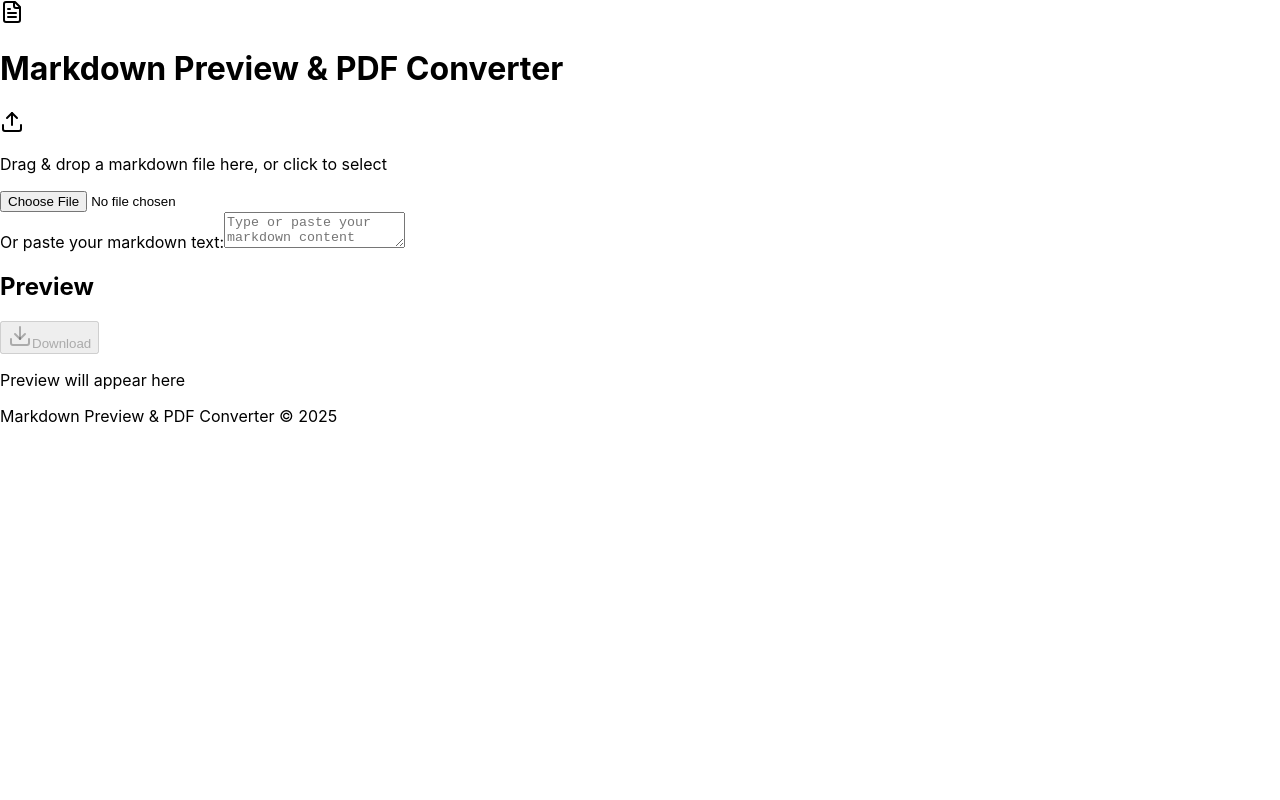
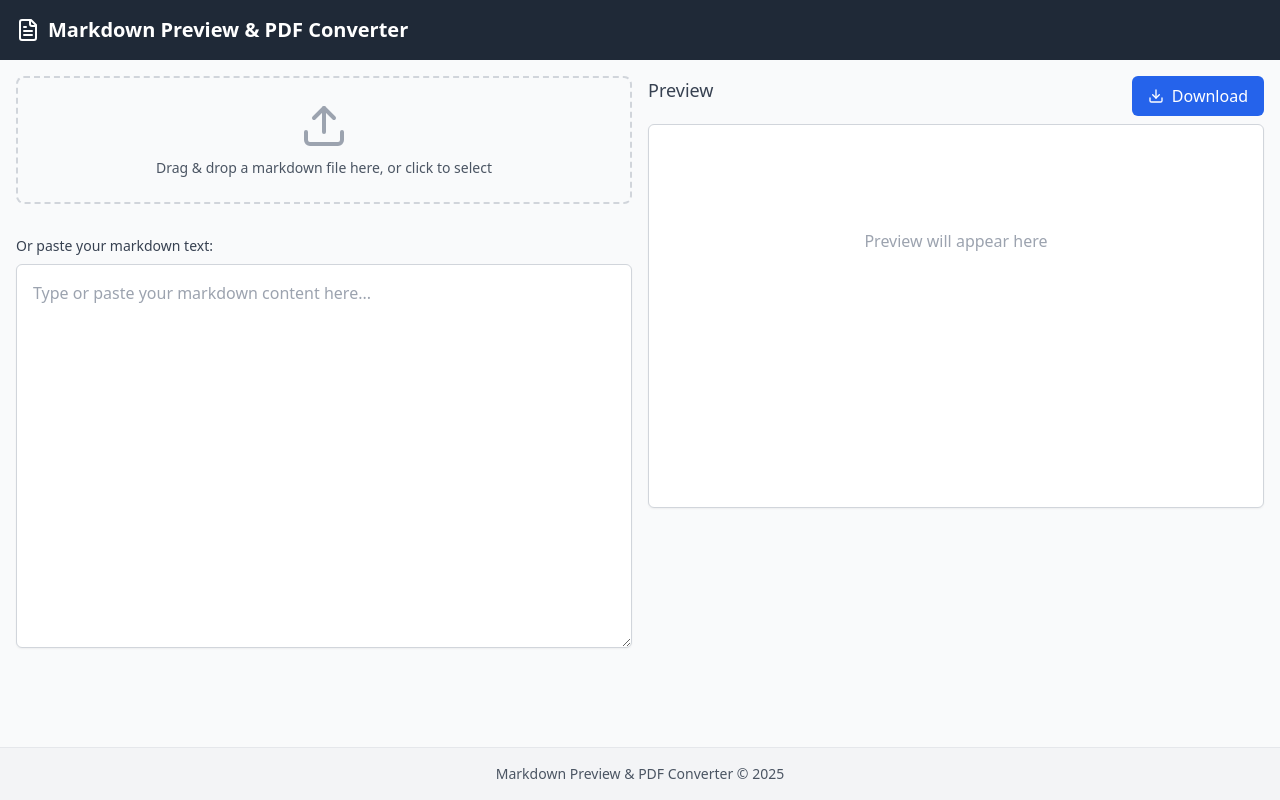
Before and after one commit to mshehrozsajjad/Markdown-Print, a React (Create React App) app: page / in a window 1280 px wide. Built offline with nearby package versions, Linux system fonts and the light colour scheme.

Commit message:
add tailwind

```diff
--- a/package.json
+++ b/package.json
@@ -41,5 +41,10 @@
       "last 1 firefox version",
       "last 1 safari version"
     ]
+  },
+  "devDependencies": {
+    "autoprefixer": "^10.4.21",
+    "postcss": "^8.5.3",
+    "tailwindcss": "^3.4.17"
   }
 }
--- /dev/null
+++ b/postcss.config.js
@@ -0,0 +1,6 @@
+module.exports = {
+  plugins: {
+    tailwindcss: {},
+    autoprefixer: {},
+  },
+}
--- a/src/index.css
+++ b/src/index.css
@@ -1,13 +1,4 @@
-body {
-  margin: 0;
-  font-family: -apple-system, BlinkMacSystemFont, 'Segoe UI', 'Roboto', 'Oxygen',
-    'Ubuntu', 'Cantarell', 'Fira Sans', 'Droid Sans', 'Helvetica Neue',
-    sans-serif;
-  -webkit-font-smoothing: antialiased;
-  -moz-osx-font-smoothing: grayscale;
-}
-
-code {
-  font-family: source-code-pro, Menlo, Monaco, Consolas, 'Courier New',
-    monospace;
-}
+/* src/index.css */
+@tailwind base;
+@tailwind components;
+@tailwind utilities;
--- /dev/null
+++ b/tailwind.config.js
@@ -0,0 +1,10 @@
+/** @type {import('tailwindcss').Config} */
+module.exports = {
+  content: [
+    "./src/**/*.{js,jsx,ts,tsx}",
+  ],
+  theme: {
+    extend: {},
+  },
+  plugins: [],
+}
```
Also changed, not shown: 1 other file (tests, documents, lock files or other folders).
